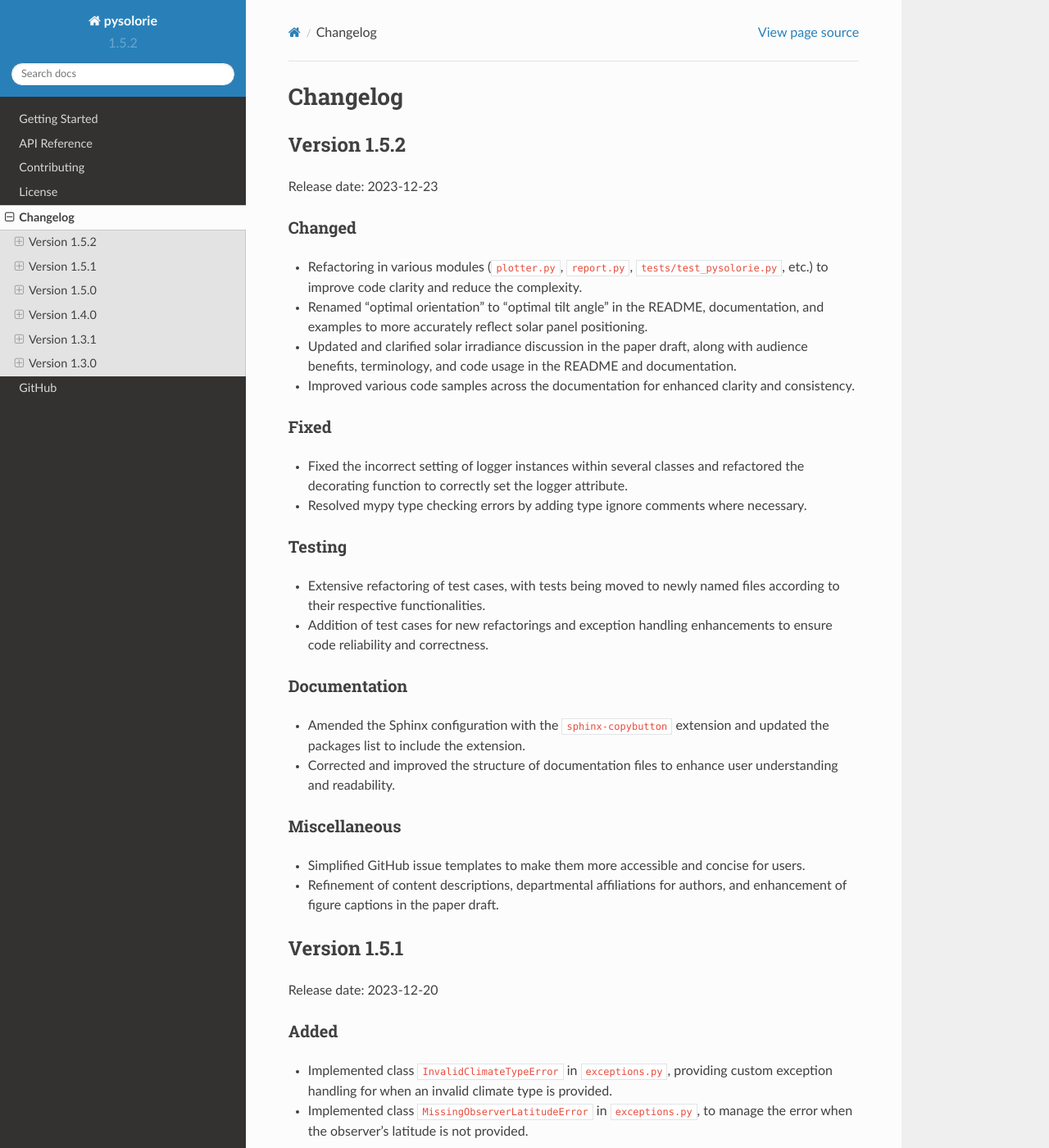
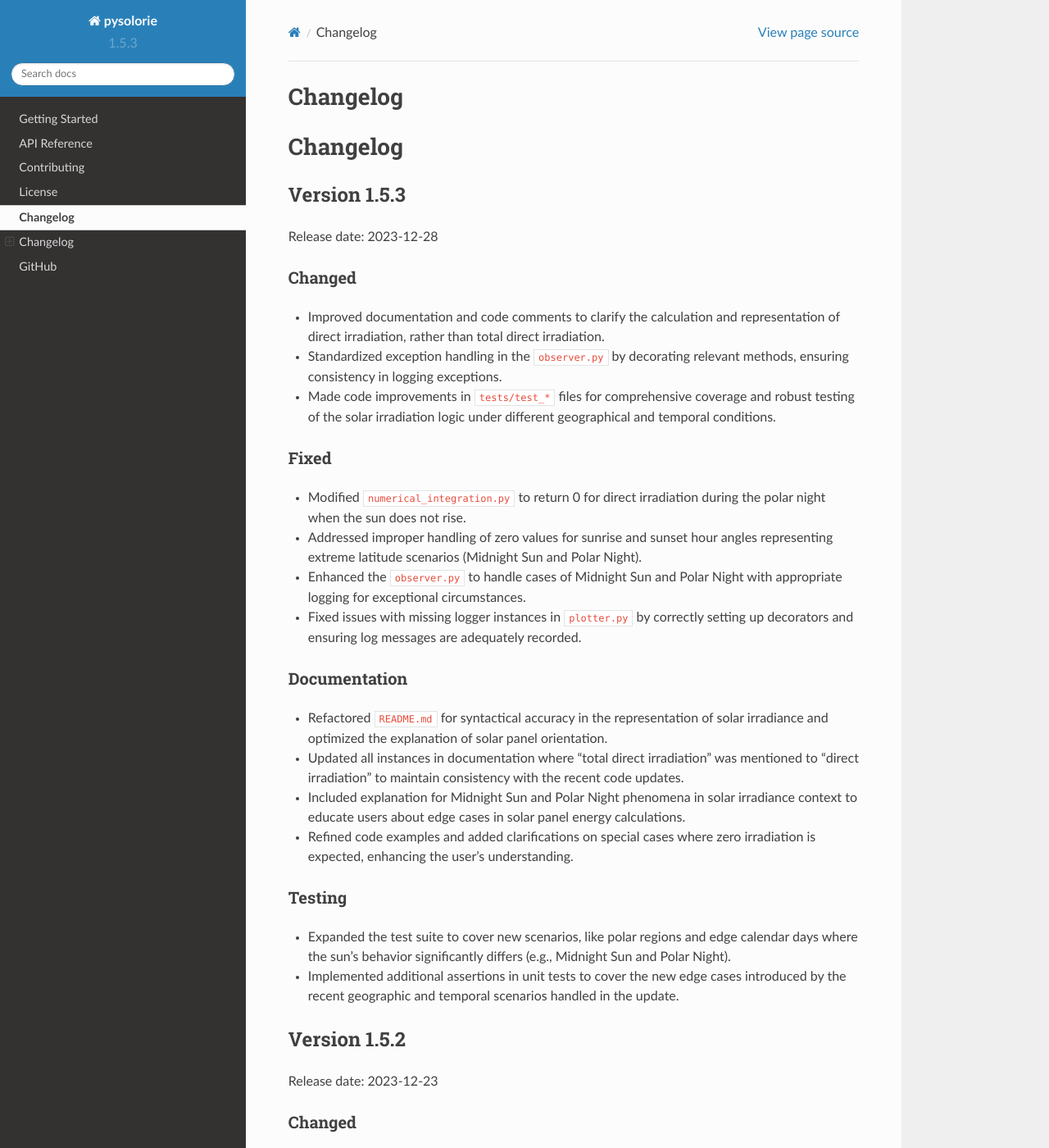
Before and after one commit to aaghamohammadi/pysolorie, a Sphinx documentation site: the page built from docs/changelog.rst, in a window 1280 px wide and 1400 px high. Shown: the whole window at 82% size. Built offline with Sphinx 7.4.7 and the Read the Docs theme 2.0.0, drawn with Linux system fonts in a browser that asks for light colours.

Commit message:
Ready to publish v1.5.3

```diff
--- a/docs/changelog.rst
+++ b/docs/changelog.rst
@@ -1,5 +1,42 @@
 Changelog
 =========
+
+Changelog
+=========
+
+Version 1.5.3
+-------------
+
+Release date: 2023-12-28
+
+Changed
+^^^^^^^
+
+- Improved documentation and code comments to clarify the calculation and representation of direct irradiation, rather than total direct irradiation.
+- Standardized exception handling in the ``observer.py`` by decorating relevant methods, ensuring consistency in logging exceptions.
+- Made code improvements in ``tests/test_*`` files for comprehensive coverage and robust testing of the solar irradiation logic under different geographical and temporal conditions.
+
+Fixed
+^^^^^
+- Modified ``numerical_integration.py`` to return 0 for direct irradiation during the polar night when the sun does not rise.
+- Addressed improper handling of zero values for sunrise and sunset hour angles representing extreme latitude scenarios (Midnight Sun and Polar Night).
+- Enhanced the ``observer.py`` to handle cases of Midnight Sun and Polar Night with appropriate logging for exceptional circumstances.
+- Fixed issues with missing logger instances in ``plotter.py`` by correctly setting up decorators and ensuring log messages are adequately recorded.
+
+Documentation
+^^^^^^^^^^^^^
+- Refactored ``README.md`` for syntactical accuracy in the representation of solar irradiance and optimized the explanation of solar panel orientation.
+- Updated all instances in documentation where "total direct irradiation" was mentioned to "direct irradiation" to maintain consistency with the recent code updates.
+- Included explanation for Midnight Sun and Polar Night phenomena in solar irradiance context to educate users about edge cases in solar panel energy calculations.
+- Refined code examples and added clarifications on special cases where zero irradiation is expected, enhancing the user's understanding.
+
+Testing
+^^^^^^^
+
+- Expanded the test suite to cover new scenarios, like polar regions and edge calendar days where the sun's behavior significantly differs (e.g., Midnight Sun and Polar Night).
+- Implemented additional assertions in unit tests to cover the new edge cases introduced by the recent geographic and temporal scenarios handled in the update.
+
+
 
 Version 1.5.2
 -------------
--- a/setup.cfg
+++ b/setup.cfg
@@ -1,6 +1,6 @@
 [metadata]
 name = pysolorie
-version = 1.5.2
+version = 1.5.3
 description = Orientation Analysis of Solar Panel
 long_description = file: README.md
 long_description_content_type = text/markdown
```
